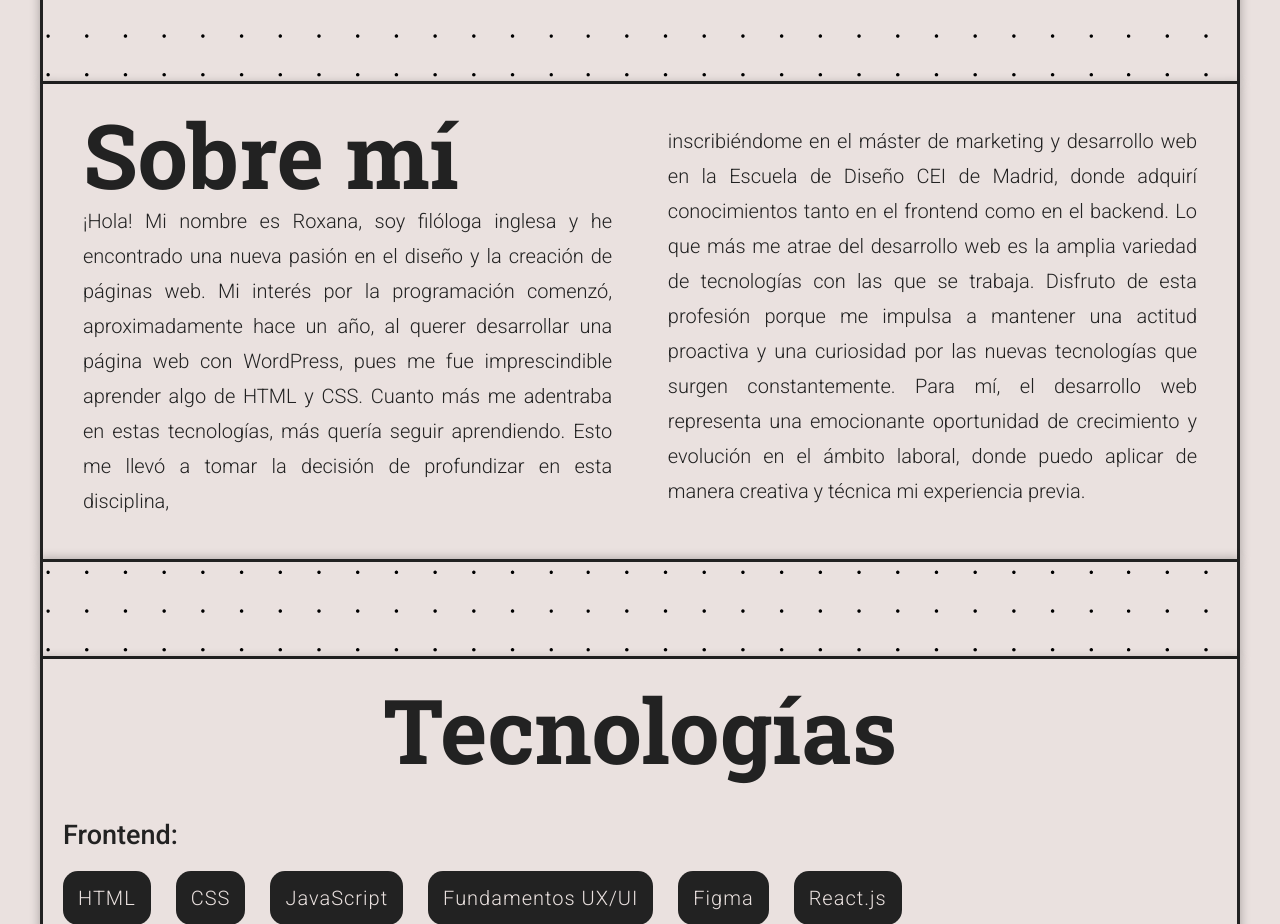
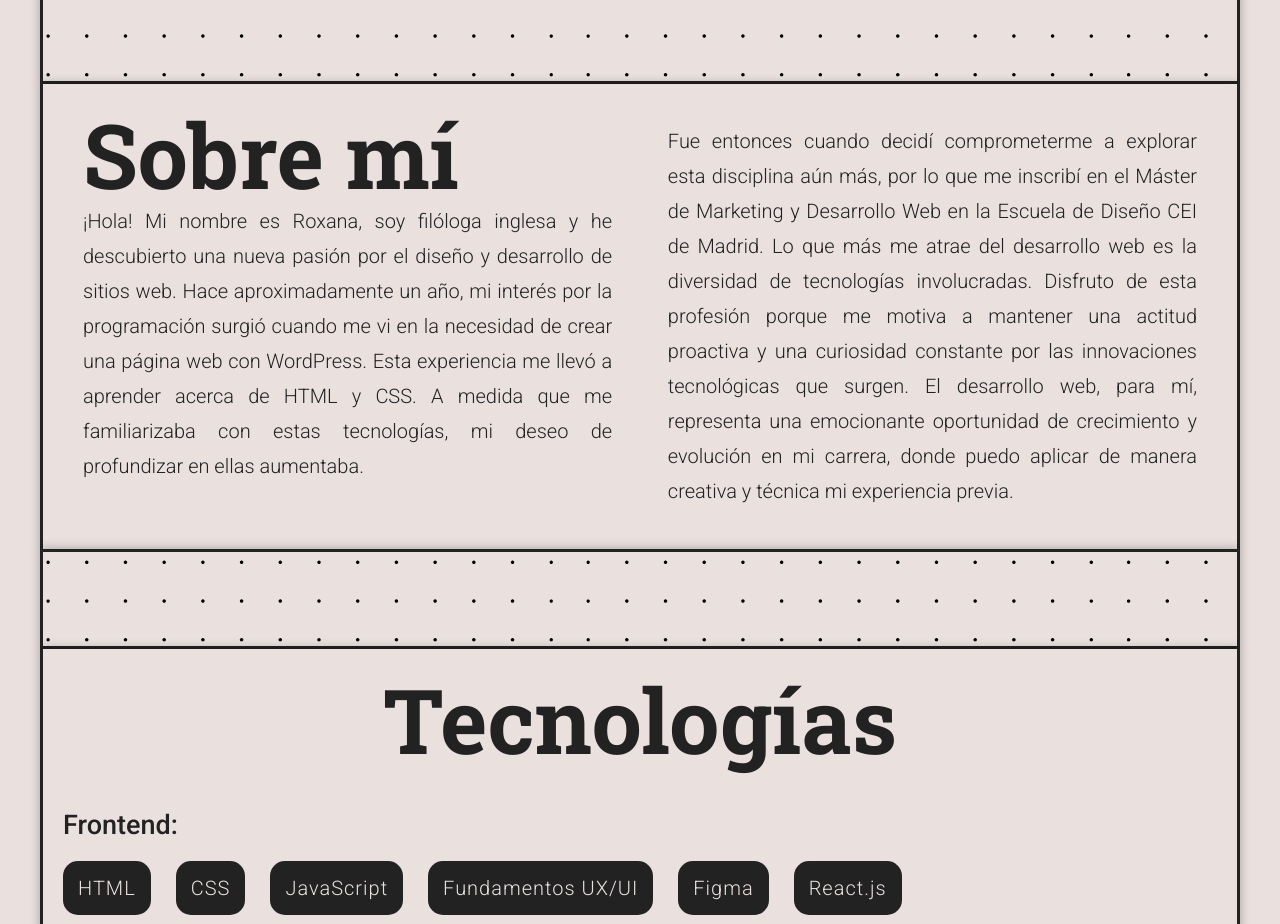
Before and after one commit to roxana-mestres/portafolio, a React (Vite) app: page / in a window 1280 px wide. Shown: the part 820-1744 px from the top of the page. Built offline with nearby package versions, Linux system fonts and the light colour scheme.

Commit message:
cambio CV

```diff
--- a/src/componentes/nombre-imagen.jsx
+++ b/src/componentes/nombre-imagen.jsx
@@ -43,7 +43,7 @@ function NombreImagen({ idioma }) {
     },
     en: {
       ubicacion: "Madrid, Spain",
-      subtitulo: "Web Design & Development",
+      subtitulo: "Junior Web Developer",
       botonCV: "Resume",
     },
   };
--- a/src/componentes/sobre-mi.jsx
+++ b/src/componentes/sobre-mi.jsx
@@ -7,16 +7,17 @@ function SobreMi({ idioma }) {
     es: {
       titulo: "Sobre mí",
       parrafo1:
-        "¡Hola! Mi nombre es Roxana, soy filóloga inglesa y he encontrado una nueva pasión en el diseño y la creación de páginas web. Mi interés por la programación comenzó, aproximadamente hace un año, al querer desarrollar una página web con WordPress, pues me fue imprescindible aprender algo de HTML y CSS. Cuanto más me adentraba en estas tecnologías, más quería seguir aprendiendo. Esto me llevó a tomar la decisión de profundizar en esta disciplina,",
-      parrafo2:
-        "inscribiéndome en el máster de marketing y desarrollo web en la Escuela de Diseño CEI de Madrid, donde adquirí conocimientos tanto en el frontend como en el backend. Lo que más me atrae del desarrollo web es la amplia variedad de tecnologías con las que se trabaja. Disfruto de esta profesión porque me impulsa a mantener una actitud proactiva y una curiosidad por las nuevas tecnologías que surgen constantemente. Para mí, el desarrollo web representa una emocionante oportunidad de crecimiento y evolución en el ámbito laboral, donde puedo aplicar de manera creativa y técnica mi experiencia previa.",
+        "¡Hola! Mi nombre es Roxana, soy filóloga inglesa y he descubierto una nueva pasión por el diseño y desarrollo de sitios web. Hace aproximadamente un año, mi interés por la programación surgió cuando me vi en la necesidad de crear una página web con WordPress. Esta experiencia me llevó a aprender acerca de HTML y CSS. A medida que me familiarizaba con estas tecnologías, mi deseo de profundizar en ellas aumentaba.",
+      parrafo2: `Fue entonces cuando decidí comprometerme a explorar esta disciplina aún más, por lo que me inscribí en el Máster de Marketing y Desarrollo Web en la Escuela de Diseño CEI de Madrid.
+
+      Lo que más me atrae del desarrollo web es la diversidad de tecnologías involucradas. Disfruto de esta profesión porque me motiva a mantener una actitud proactiva y una curiosidad constante por las innovaciones tecnológicas que surgen. El desarrollo web, para mí, representa una emocionante oportunidad de crecimiento y evolución en mi carrera, donde puedo aplicar de manera creativa y técnica mi experiencia previa.`,
     },
     en: {
       titulo: "About Me",
       parrafo1:
-        "Hi there! I'm Roxana, an English philologist who's found a newfound passion for web design and development. It all started about a year ago when I began my journey into programming, diving headfirst into learning HTML and CSS. This initial step ignited my determination to explore this field further, leading me to enroll in the Master's program in Marketing and Web Development at the CEI Design School in Madrid. During my time there, I had the opportunity to gain expertise in both frontend and backend development.",
+        "Hi there! I'm Roxana, an English philologist who's found a newfound passion for web design and web development. It all started about a year ago when I began my journey into programming, diving headfirst into learning HTML and CSS. This initial step ignited my determination to explore this field further, leading me to enroll in the Master's program in Marketing and Web Development at the CEI Design School in Madrid. During my time there, I had the opportunity to gain expertise in both frontend and backend development.",
       parrafo2:
-        "What truly excites me about web development is the vast array of technologies it encompasses. This profession constantly fuels my proactive mindset and insatiable curiosity for the ever-evolving world of new technologies. Web development, to me, represents an exhilarating opportunity for personal and professional growth. It's a realm where I can creatively and technically apply my previous experience, all while maintaining a strong enthusiasm for ongoing learning and expanding my professional horizons in the web development field.",
+        "What truly excites me about web development is the vast array of technologies it encompasses. This profession constantly fuels my proactive mindset and curiosity for the ever-evolving world of new technologies. Web development, to me, represents an exhilarating opportunity for personal and professional growth. It's a realm where I can creatively and technically apply my previous experience, all while expanding my professional horizons in the web development field.",
     },
   };
 
```
Also changed, not shown: 2 other files (tests, documents, lock files or other folders).
